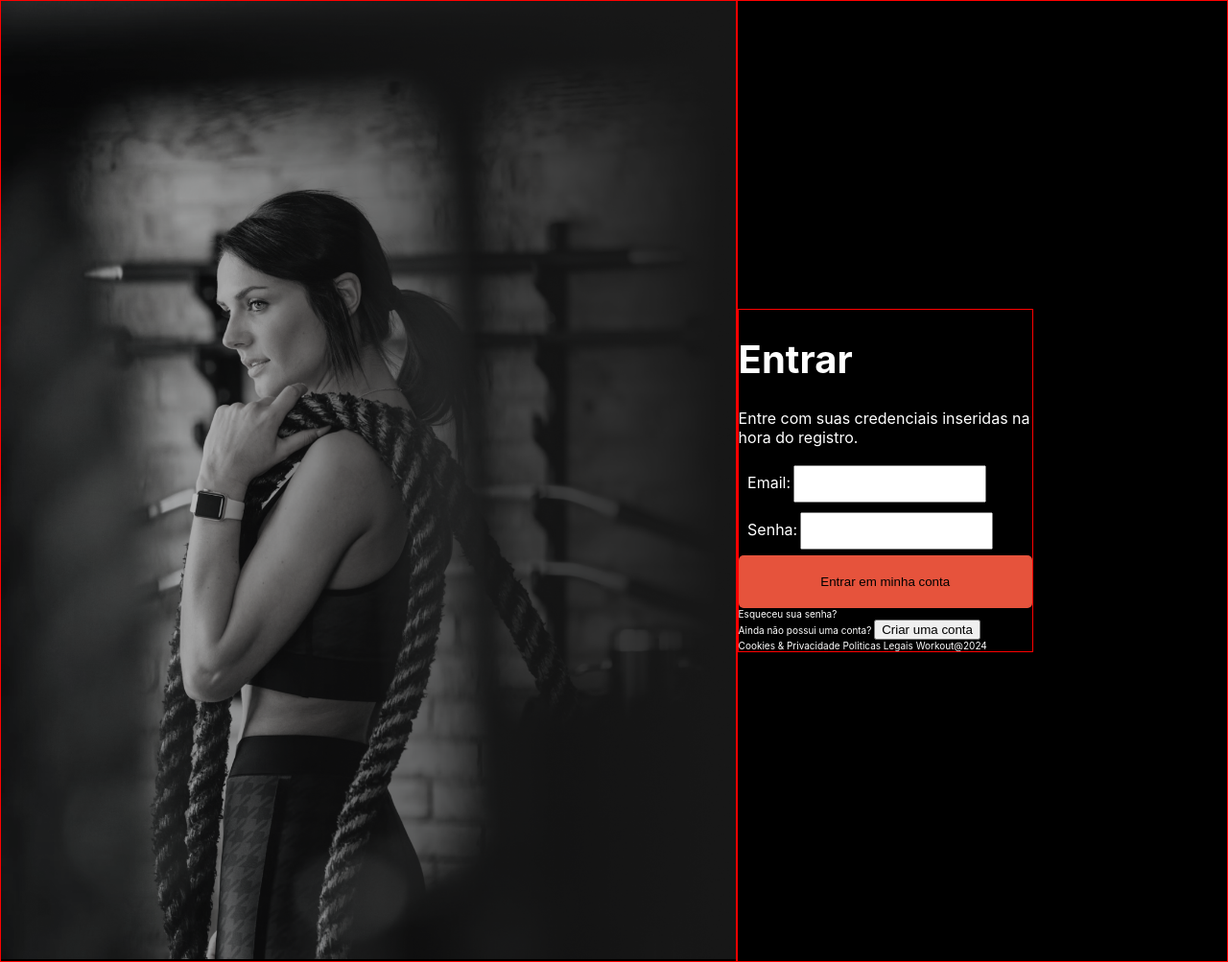
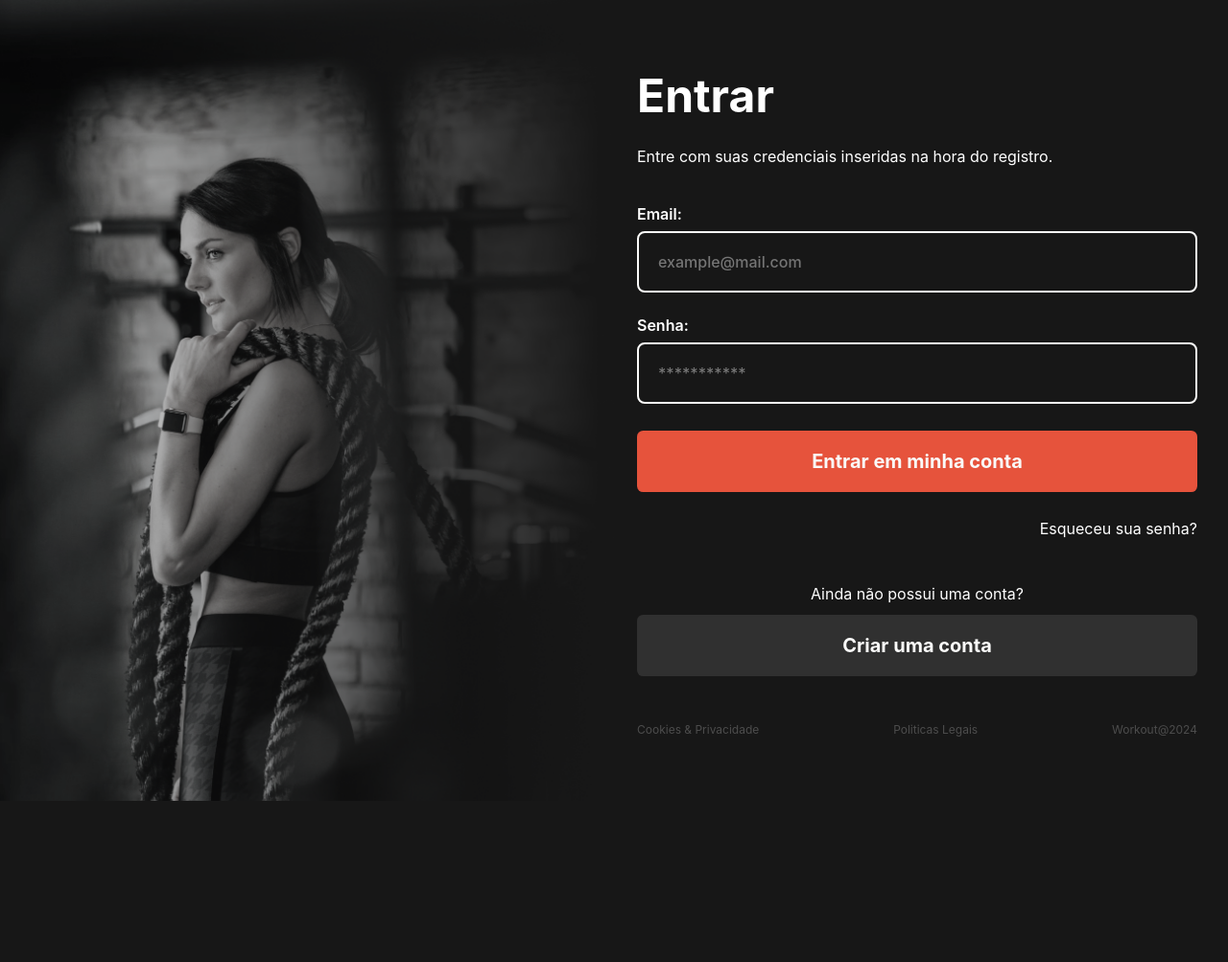
Before and after one commit to VitorSantos920/workoutWebsite, a PHP site: page /login.php in a window 1280 px wide. Shown: the whole page at 96% size. After the commit the page ends 835 px from the top, so only its background shows below. Run offline with PHP 8.4, Linux system fonts and the light colour scheme.

Commit message:
Subindo arquivos de login

```diff
--- a/assets/css/cadastro.css
+++ b/assets/css/cadastro.css
@@ -72,6 +72,7 @@ main input {
 
 main fieldset {
     margin-top: 1.5rem;
+    border: none;
 }
 
 main .form-content .password-content {
--- a/assets/css/login.css
+++ b/assets/css/login.css
@@ -1,66 +1,188 @@
-@import url(./variables.css);
+@import url(./global.css);
 
-html{
-    font-size: 62.5%;
+body {
+    background-color: var(--black);
+    font-family: 'Inter', sans-serif;
+    color: #fff;
 }
 
-body{
-    margin: 0;
-    padding: 0;
-    display: flex;
-    flex-direction: row;
-    background-color: black;
-    font-family: 'Inter', sans-serif;
-    color: white;
+::-webkit-scrollbar {
+    width: 0.75rem;
 }
 
-.container-imagem{
-    width: 60%;
-    height: auto;
-    border: 1px solid red;
+::-webkit-scrollbar-thumb {
+    border-radius: 0.75rem;
+    background: var(--button);
 }
 
-.container-imagem img{
+::-webkit-scrollbar-track {
+    border-radius: 0.75rem;
+    background-color: var(--text1);
+}
+
+main {
+    display: flex;
+    align-items: center;
+    gap: 1.5rem;
+}
+
+main .banner {
+    width: 50%;
+    min-width: 580px;
+}
+
+main .banner img {
+    max-width: 100%;
+    height: auto;
+}
+
+main .form-content {
+    flex-grow: 1;
+    padding: 1.75rem 2rem 1.75rem 0;
+    max-width: 1000px;
+}
+
+main .form-content header {
+    margin-bottom: 2.5rem;
+}
+
+main .form-content header h1 {
+    font-size: 3rem;
+    margin-bottom: 1.5rem;
+}
+
+main label {
+    display: block;
+    margin-bottom: 0.5rem;
+    font-weight: 600;
+}
+
+main input {
+    background-color: transparent;
+    padding: 1.25rem;
     width: 100%;
+    border: 2.48px solid var(--text1);
+    border-radius: 0.5rem;
+    outline: 0;
+    color: var(--text1);
+    font-family: 'Inter', sans-serif;
+    font-weight: 500;
+    font-size: 1rem;
+}
+
+main fieldset {
+    margin-top: 1.5rem;
+    border: none;
+}
+
+main .form-content .password-content {
+    display: flex;
+    gap: 1.5rem;
+}
+
+main .form-content .password-content fieldset {
+    flex-grow: 1;
+}
+
+main .form-content button:not(.button-criarConta){
+    width: 100%;
+    margin-top: 1.75rem;
+    margin-bottom: 1.75rem;
+    background-color: var(--button);
+    color: var(--text1);
+    padding: 1.25rem;
+    border: none;
+    border-radius: 0.4rem;
+    font-family: 'Inter', sans-serif;
+    cursor: pointer;
+    transition: 250ms;
+    font-size: 1.25rem;
+    font-weight: bold;
+}
+
+.button-criarConta{
+    width: 100%;
+    padding: 1.25rem;
+    margin-top: 0.75rem;
+    border: none;
+    border-radius: 0.4rem;
+    font-family: 'Inter', sans-serif;
+    cursor: pointer;
+    transition: 250ms;
+    font-size: 1.25rem;
+    font-weight: bold;
+    background-color: var(--shape2);
+    color: var(--text1);
 
 }
 
-.container-login{
-    width: 40%;
-    border: 1px solid red;
+main .formata-esquerda{
     display: flex;
-    align-items: center;
+    justify-content: end;
+    margin-bottom: 3rem;
 }
 
-.box{
-    width: 60%;
-    border: 1px solid red;
+main .formata-esquerda a{
+    transition: 250ms;
 }
 
-.box h1{
-    font-size: 4rem;
+main .formata-esquerda a:hover{
+    transform: scale(1.05);
+    color: #ff9382;
+    cursor: pointer;
 }
 
-.box :is(p, label){
-    font-size: 1.6rem;
+main .formata-span-meio{
+    display: flex;
+    justify-content: center;
 }
 
-fieldset{
-    border: none;
+main .footer{
+    margin-top: 3rem;
+    display: flex;
+    flex-direction: row;
+    justify-content: space-between;
 }
 
-form input{
-    padding: 1rem;
+main .footer span{
+    font-size: 0.75rem;
+    color: #4D4D4D;
 }
 
-form button{
-    background-color: var(--button);
-    width: 100%;
-    padding: 2rem;
-    border: none;
-    border-radius: 5px;
+main .form-content button[type='submit']:hover {
+    transform: scale(1.05);
+    background-color: #ff9382;
 }
 
-.box span{
-    margin: 0 auto;
+main .form-content button[type='submit'] + p {
+    text-align: center;
+    font-weight: bold;
+    margin-top: 1rem;
 }
+
+main .form-content button[type='submit'] + p a {
+    color: var(--link);
+    text-decoration: underline;
+}
+
+@media screen and (min-width: 1920px) {
+    html {
+        font-size: 24px;
+    }
+}
+
+@media screen and (max-width: 960px) {
+    .banner {
+        display: none;
+    }
+
+    main .form-content {
+        padding: 1.75rem;
+    }
+}
+
+@media screen and (max-width: 480px) {
+    main .form-content .password-content {
+        flex-direction: column;
+    }
+}
--- a/login.php
+++ b/login.php
@@ -4,38 +4,43 @@
     <meta charset="UTF-8">
     <meta name="viewport" content="width=device-width, initial-scale=1.0">
     <title>Login</title>
-    <link rel="stylesheet" type="text/css" href="./assets/css/login.css">
+    <link rel="stylesheet" type="text/css" href="./assets/css/login.css?time=<?=time()?>">
 </head>
     <body>
-        <div class="container-imagem">
-            <img src="./assets/img/login.png" alt="">
-        </div>
-        <div class="container-login">
-            <div class="box">
-                <h1>Entrar</h1>
-                <p>Entre com suas credenciais inseridas na hora do registro.</P>
-                <form action="">
+        <main>
+            <section class="banner">
+                <img src="./assets/img/login.png" alt="">
+            </section>
+
+            <section class="form-content">
+                <header>
+                    <h1>Entrar</h1>
+                    <p>Entre com suas credenciais inseridas na hora do registro.</P>
+                </header>
+                <form action="#" method="post">
                     <fieldset>
                         <label for="email">Email:</label>
-                        <input type="text" name="email" id="email"/>
+                        <input type="text" name="email" id="email" placeholder="example@mail.com" required/>
                     </fieldset>
                     <fieldset>
                         <label for="senha">Senha:</label>
-                        <input type="password" name="senha" id="senha"/>
+                        <input type="password" name="senha" id="senha" placeholder="***********" required/>
                     </fieldset>
-                    <button>Entrar em minha conta</button>
-                    <div class="formata-tag-esquerda">
+                    <button type="submit">Entrar em minha conta</button>
+                    <div class="formata-esquerda">
                         <a>Esqueceu sua senha?</a>
                     </div>
                 </form>
-                <span>Ainda não possui uma conta?</span>
-                <button>Criar uma conta</button>
+                <div class="formata-span-meio">
+                    <span>Ainda não possui uma conta?</span>
+                </div>
+                <button type="submit" class="button-criarConta">Criar uma conta</button>
                 <div class="footer">
                     <span>Cookies & Privacidade</span>
                     <span>Politicas Legais</span>
                     <span>Workout@2024</span>
                 </div>
-            </div>
-        </div>
+            </section>
+        </main>
     </body>
 </html>
```
Also changed, not shown: assets/css/index.css (+69 -1 lines), index.php (+26 -1 lines).
